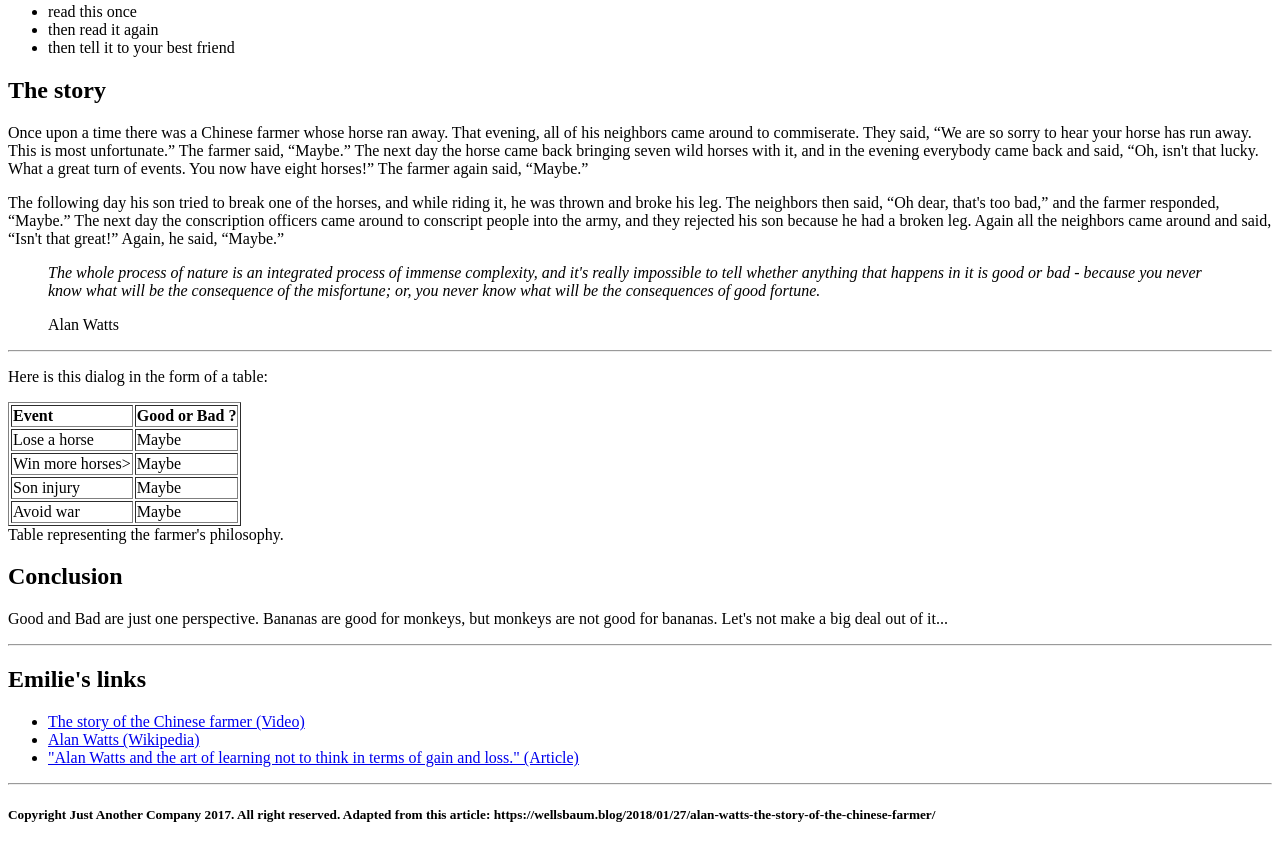
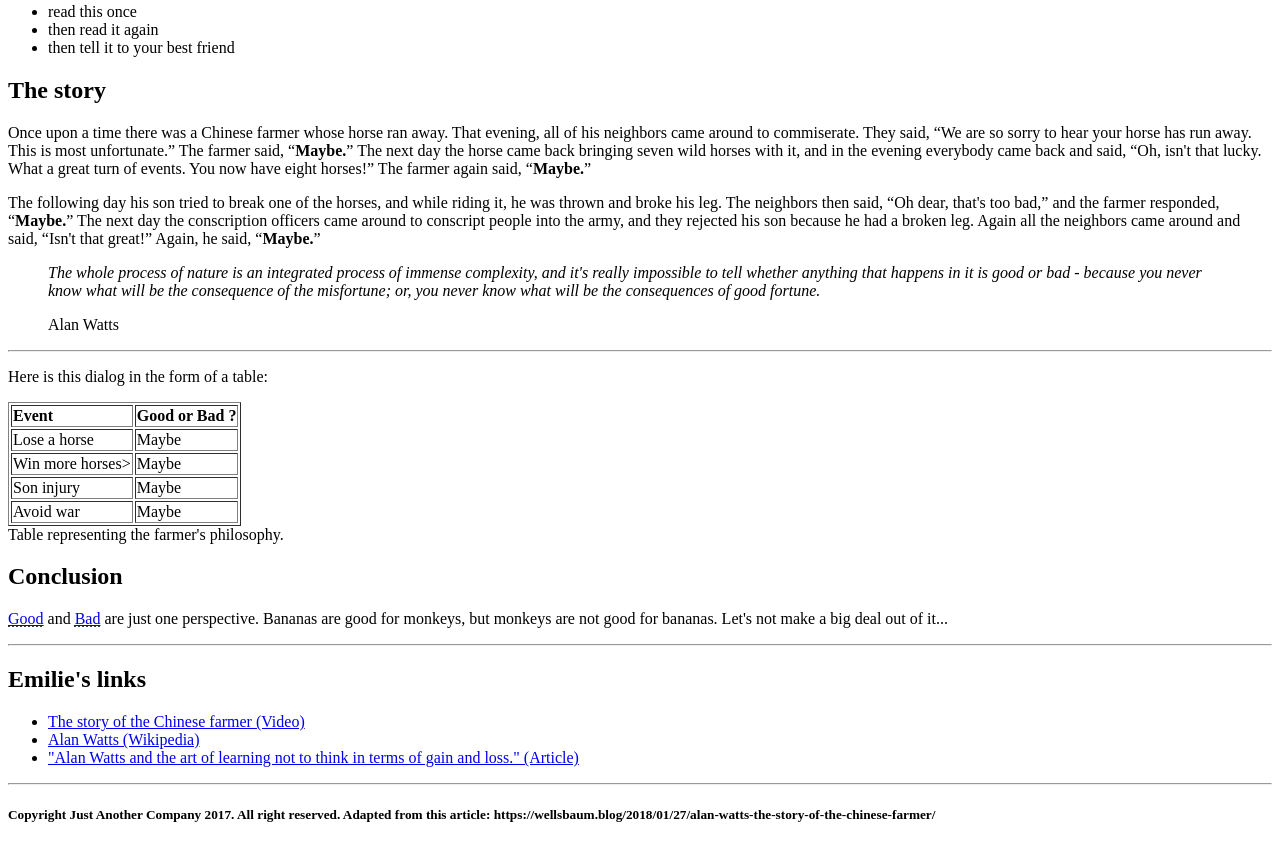
Before and after one commit to Meulymooh/progressive-enhancement, a plain HTML site: page index.html in a window 1280 px wide. Shown: the part 466-1311 px from the top of the page. Drawn offline with Linux system fonts and the light colour scheme.

Commit message:
chinese_rev8_attributes

```diff
--- a/index.html
+++ b/index.html
@@ -2,7 +2,7 @@
 
 <title>The Story of the Chinese Farmer</title>
 
-<h1>The Story of the Chinese Farmer</h1>
+<header><h1>The Story of the Chinese Farmer</h1></header>
 
  <figure>
   <center><img src="https://cdn-images-1.medium.com/max/1000/1*2PCmLZyzQaF2pyKYkSTFpA.jpeg" alt="Alexandre Gorius"><figcaption>11 may 2016, Alexandre Gorius</figcaption></center>
@@ -18,9 +18,9 @@
 
 <h2>The story</h2>
 
-<p>Once upon a time there was a Chinese farmer whose horse ran away. That evening, all of his neighbors came around to commiserate. They said, <q>We are so sorry to hear your horse has run away. This is most unfortunate.</q> The farmer said, <q>Maybe.</q> The next day the horse came back bringing seven wild horses with it, and in the evening everybody came back and said, <q>Oh, isn't that lucky. What a great turn of events. You now have eight horses!</q> The farmer again said, <q>Maybe.</q></p>
+<p>Once upon a time there was a Chinese farmer whose horse ran away. That evening, all of his neighbors came around to commiserate. They said, <q>We are so sorry to hear your horse has run away. This is most unfortunate.</q> The farmer said, <q><strong>Maybe.</strong></q> The next day the horse came back bringing seven wild horses with it, and in the evening everybody came back and said, <q>Oh, isn't that lucky. What a great turn of events. You now have eight horses!</q> The farmer again said, <q><strong>Maybe.</strong></q></p>
 
-<p>The following day his son tried to break one of the horses, and while riding it, he was thrown and broke his leg. The neighbors then said, <q>Oh dear, that's too bad,</q> and the farmer responded, <q>Maybe.</q> The next day the conscription officers came around to conscript people into the army, and they rejected his son because he had a broken leg. Again all the neighbors came around and said, <q>Isn't that great!</q> Again, he said, <q>Maybe.</q></p>
+<p>The following day his son tried to break one of the horses, and while riding it, he was thrown and broke his leg. The neighbors then said, <q>Oh dear, that's too bad,</q> and the farmer responded, <q><strong>Maybe.</strong></q> The next day the conscription officers came around to conscript people into the army, and they rejected his son because he had a broken leg. Again all the neighbors came around and said, <q>Isn't that great!</q> Again, he said, <q><strong>Maybe.</strong></q></p>
 
 <blockquote><p><i>The whole process of nature is an integrated process of immense complexity, and it's really impossible to tell whether anything that happens in it is good or bad - because you never know what will be the consequence of the misfortune; or, you never know what will be the consequences of good fortune.</i></p>
 
@@ -58,7 +58,7 @@
 
 
 <h2>Conclusion</h2>
-<p>Good and Bad are just one perspective. Bananas are good for monkeys, but monkeys are not good for bananas. Let's not make a big deal out of it...</p>
+<p><acronym title="What does Good mean?"><a class="good" href="https://www.merriam-webster.com/dictionary/good" target="_blank">Good</a></acronym> and <acronym title="What does Bad mean?"><a class="bad" href="https://www.merriam-webster.com/dictionary/bad" target="_blank">Bad</a></acronym> are just one perspective. Bananas are good for monkeys, but monkeys are not good for bananas. Let's not make a big deal out of it...</p>
 
 <hr>
 
@@ -74,6 +74,6 @@
 
 <hr>
 
-<h5>Copyright Just Another Company 2017. All right reserved. Adapted from this article: https://wellsbaum.blog/2018/01/27/alan-watts-the-story-of-the-chinese-farmer/</h5>
+<footer><h5>Copyright Just Another Company 2017. All right reserved. Adapted from this article: https://wellsbaum.blog/2018/01/27/alan-watts-the-story-of-the-chinese-farmer/</h5></footer>
 
 </html>
```
